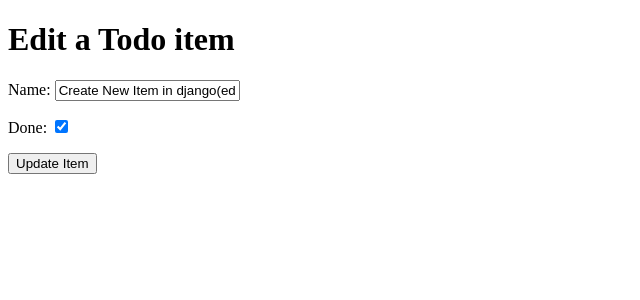
After one commit to aleksandrsg/hello-django, a Django app: page /edit/3 in a window 1280 px wide. The commit adds this page. Shown: the top 300 px of the page, without its empty margins (0-640 px from the left). Run offline with Django 3.2, Linux system fonts and the light colour scheme; data comes from the database, SQL or seed files in the repository; both versions use the stored data as it was after the commit.

Commit message:
Modifying data Edit functionality

```diff
--- a/django_todo/urls.py
+++ b/django_todo/urls.py
@@ -15,10 +15,11 @@ Including another URLconf
 """
 from django.contrib import admin
 from django.urls import path
-from todo.views import get_todo_list, add_item
+from todo.views import get_todo_list, add_item, edit_item
 
 urlpatterns = [
     path('admin/', admin.site.urls),
     path('', get_todo_list, name="get_todo_list"),
     path('add', add_item, name="add_item"),
+    path('edit/<item_id>', edit_item, name="edit"),
 ]
--- /dev/null
+++ b/todo/templates/todo/edit_item.html
@@ -0,0 +1,20 @@
+<!DOCTYPE html>
+<html lang="en">
+<head>
+    <meta charset="UTF-8">
+    <meta name="viewport" content="width=device-width, initial-scale=1.0">
+    <title>Document</title>
+</head>
+<body>
+    <h1>Edit a Todo item </h1>
+        <form method="POST">
+         {% csrf_token %}
+          {{ form.as_p}}
+          <div>
+            <p>
+            <button type="submit">Update Item</button>
+            </p>
+          </div>
+        </form>
+</body>
+</html>
--- a/todo/templates/todo/todo_list.html
+++ b/todo/templates/todo/todo_list.html
@@ -16,6 +16,11 @@
                 <td>{{item.name}}</td>
             {% endif %}
          </tr>
+         <td>
+         <a href="/edit/{{ item.id }}">
+            <button>Edit</button>
+         </a>
+         </td>
         {% empty%}
         <tr><td>There is no items to do</td></tr>
         {% endfor %}
--- a/todo/views.py
+++ b/todo/views.py
@@ -1,4 +1,4 @@
-from django.shortcuts import render, redirect
+from django.shortcuts import render, redirect, get_object_or_404
 from .models import Item
 from .forms import ItemForm
 
@@ -24,3 +24,17 @@ def add_item(request):
         'form':form
     }
     return render(request, 'todo/add_item.html',context)
+
+
+def edit_item(request, item_id):
+    item = get_object_or_404(Item, id=item_id)
+    if request.method == 'POST':
+        form = ItemForm(request.POST, instance=item)
+        if form.is_valid():
+            form.save()
+        return redirect('get_todo_list')
+    form = ItemForm(instance=item)
+    context ={
+        'form':form
+    }
+    return render(request, 'todo/edit_item.html', context)
```
Also changed, not shown: db.sqlite3.
